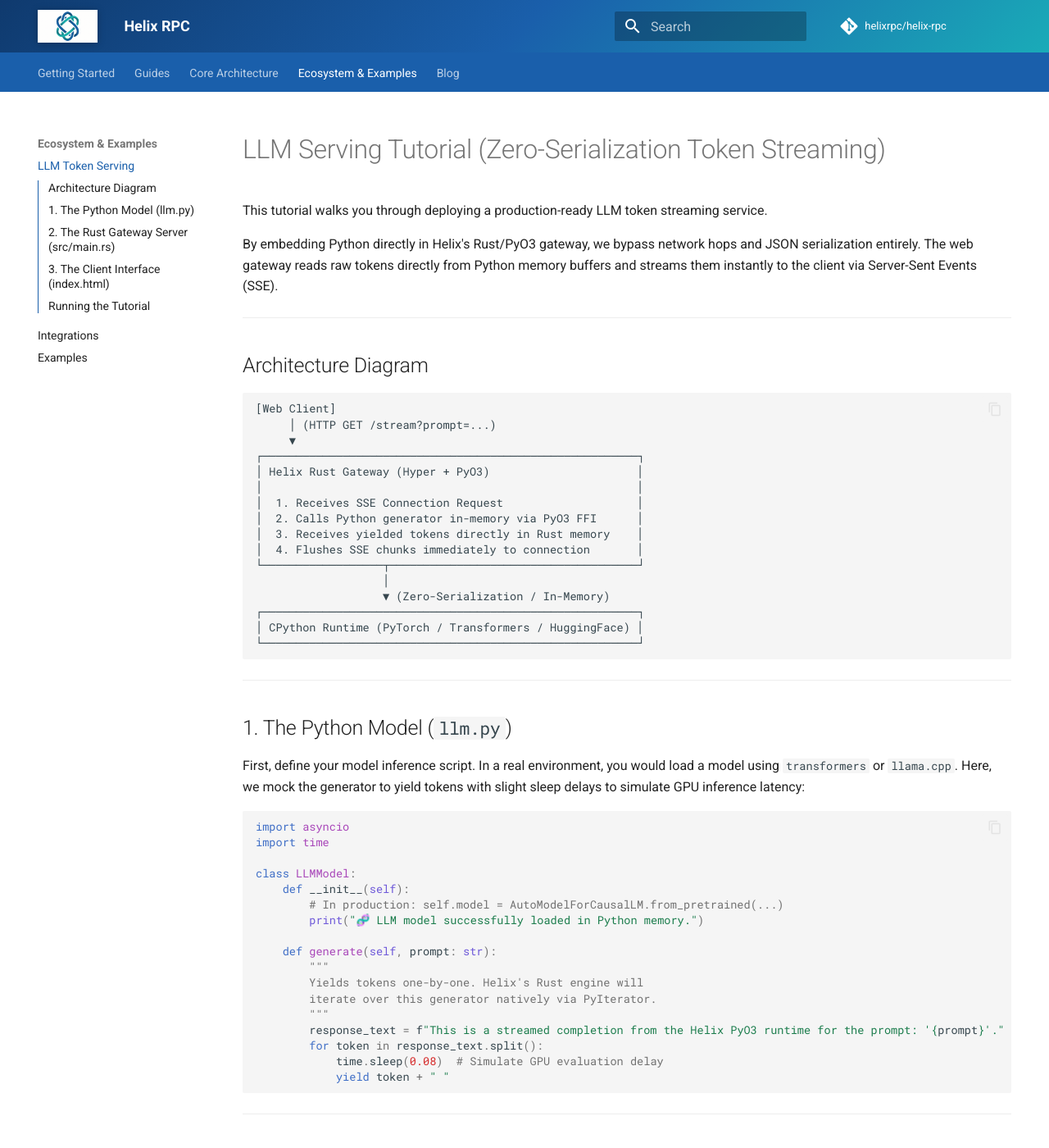
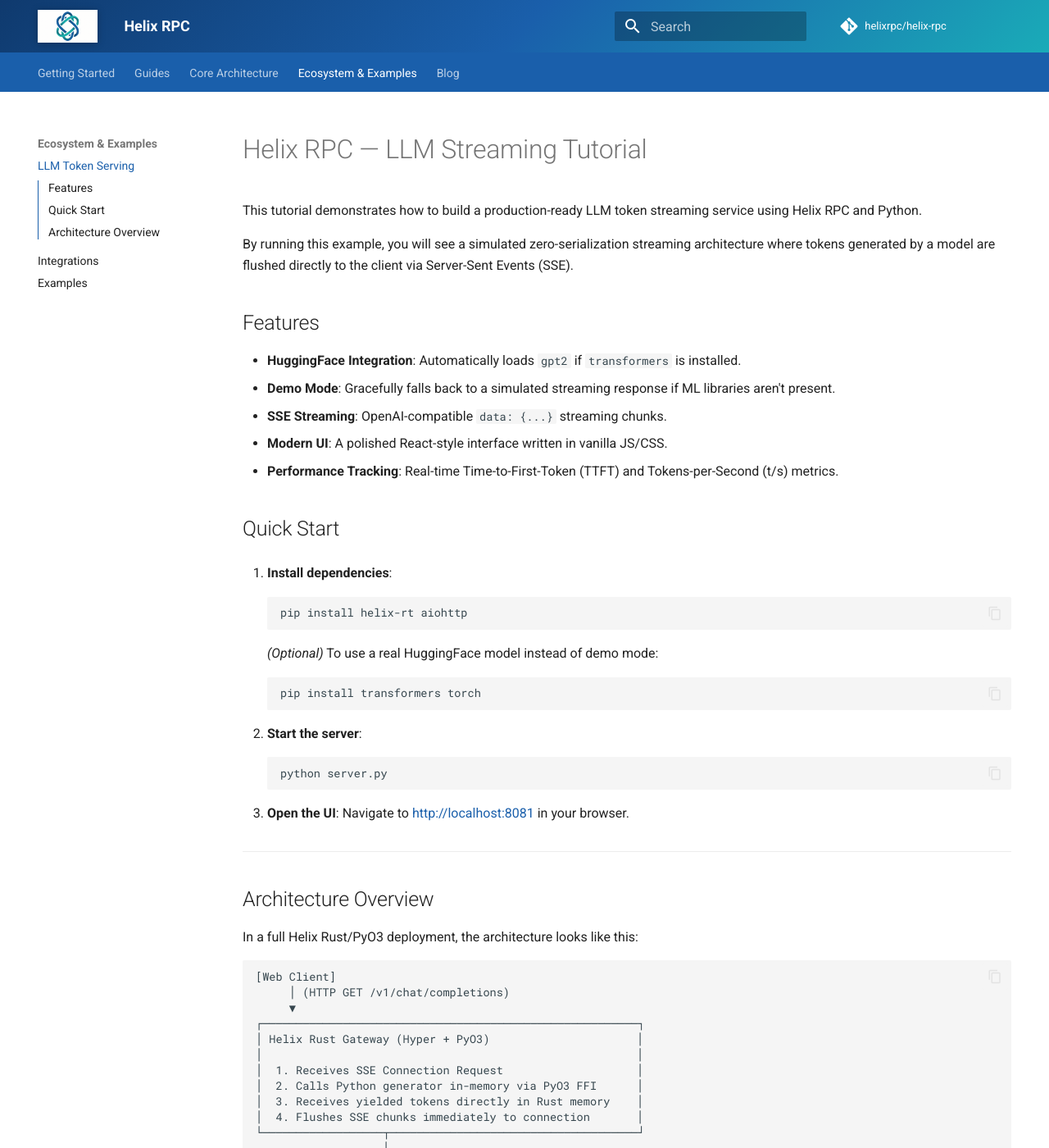
Before and after one commit to helixrpc/helix-rpc, an MkDocs documentation site: the page built from docs/llm-serving.md, in a window 1280 px wide and 1400 px high. Shown: the whole window at 82% size. Built offline with MkDocs 1.6.1 and Material for MkDocs 9.7.7, drawn with Linux system fonts in a browser that asks for light colours; comment, search, counter and statistics services are not loaded; some of the changed text lies outside the part shown.

Commit message:
docs: sync README with new packages/benchmarks and update LLM serving tutorial

````diff
--- a/docs/llm-serving.md
+++ b/docs/llm-serving.md
@@ -1,16 +1,44 @@
-# LLM Serving Tutorial (Zero-Serialization Token Streaming)
+# Helix RPC — LLM Streaming Tutorial
 
-This tutorial walks you through deploying a production-ready LLM token streaming service.
+This tutorial demonstrates how to build a production-ready LLM token streaming service using Helix RPC and Python.
 
-By embedding Python directly in Helix's Rust/PyO3 gateway, we bypass network hops and JSON serialization entirely. The web gateway reads raw tokens directly from Python memory buffers and streams them instantly to the client via Server-Sent Events (SSE).
+By running this example, you will see a simulated zero-serialization streaming architecture where tokens generated by a model are flushed directly to the client via Server-Sent Events (SSE).
+
+## Features
+- **HuggingFace Integration**: Automatically loads `gpt2` if `transformers` is installed.
+- **Demo Mode**: Gracefully falls back to a simulated streaming response if ML libraries aren't present.
+- **SSE Streaming**: OpenAI-compatible `data: {...}` streaming chunks.
+- **Modern UI**: A polished React-style interface written in vanilla JS/CSS.
+- **Performance Tracking**: Real-time Time-to-First-Token (TTFT) and Tokens-per-Second (t/s) metrics.
+
+## Quick Start
+
+1. **Install dependencies**:
+   ```bash
+   pip install helix-rt aiohttp
+   ```
+   *(Optional)* To use a real HuggingFace model instead of demo mode:
+   ```bash
+   pip install transformers torch
+   ```
+
+2. **Start the server**:
+   ```bash
+   python server.py
+   ```
+
+3. **Open the UI**:
+   Navigate to [http://localhost:8081](http://localhost:8081) in your browser.
 
 ---
 
-## Architecture Diagram
+## Architecture Overview
+
+In a full Helix Rust/PyO3 deployment, the architecture looks like this:
 
 ```
 [Web Client]
-     │ (HTTP GET /stream?prompt=...)
+     │ (HTTP GET /v1/chat/completions)
      ▼
 ┌────────────────────────────────────────────────────────┐
 │ Helix Rust Gateway (Hyper + PyO3)                      │
@@ -26,130 +54,3 @@
 │ CPython Runtime (PyTorch / Transformers / HuggingFace) │
 └────────────────────────────────────────────────────────┘
 ```
-
----
-
-## 1. The Python Model (`llm.py`)
-First, define your model inference script. In a real environment, you would load a model using `transformers` or `llama.cpp`. Here, we mock the generator to yield tokens with slight sleep delays to simulate GPU inference latency:
-
-```python
-import asyncio
-import time
-
-class LLMModel:
-    def __init__(self):
-        # In production: self.model = AutoModelForCausalLM.from_pretrained(...)
-        print("🧬 LLM model successfully loaded in Python memory.")
-
-    def generate(self, prompt: str):
-        """
-        Yields tokens one-by-one. Helix's Rust engine will
-        iterate over this generator natively via PyIterator.
-        """
-        response_text = f"This is a streamed completion from the Helix PyO3 runtime for the prompt: '{prompt}'."
-        for token in response_text.split():
-            time.sleep(0.08)  # Simulate GPU evaluation delay
-            yield token + " "
-```
-
----
-
-## 2. The Rust Gateway Server (`src/main.rs`)
-Next, initialize the Helix Rust gateway. It configures the embedded Python runtime, spins up the server, and maps incoming HTTP GET requests to the Python LLM generator.
-
-```rust
-use helix_rt::server::{HelixServer, RestRoute};
-use helix_rt::pyo3_runner::PyModelHandler;
-use std::sync::Arc;
-
-#[tokio::main]
-async fn main() -> Result<(), Box<dyn std::error::Error>> {
-    // 1. Point PyModelHandler to CPython module 'llm' and class 'LLMModel'
-    let py_handler = Arc::new(
-        PyModelHandler::new(
-            ".",         // Module search path (current directory)
-            "llm",       // Python filename (llm.py)
-            "LLMModel"   // Python Class name
-        ).map_err(|e| format!("Python init error: {}", e))?
-    );
-
-    // 2. Define the REST SSE Streaming Route
-    let routes = vec![
-        RestRoute::new("GET", "/stream", "generate")
-    ];
-
-    // 3. Start the Helix multiplexed gateway
-    let addr = "127.0.0.1:8080";
-    let mut server = HelixServer::new(addr, py_handler, routes);
-
-    println!("🚀 Helix LLM Server listening on http://{}", addr);
-    println!("💡 Stream tokens via: curl -N http://127.0.0.1:8080/stream?prompt=Hello");
-
-    server.start().await?;
-    Ok(())
-}
-```
-
----
-
-## 3. The Client Interface (`index.html`)
-To display the streamed tokens in real-time on a web application, use the standard browser `EventSource` API:
-
-```html
-<!DOCTYPE html>
-<html lang="en">
-<head>
-    <meta charset="UTF-8">
-    <title>Helix LLM Stream</title>
-    <style>
-        body { font-family: sans-serif; max-width: 600px; margin: 40px auto; line-height: 1.6; }
-        #output { border: 1px solid #ddd; padding: 20px; border-radius: 6px; background: #fafafa; min-height: 100px; white-space: pre-wrap; }
-        button { padding: 10px 20px; font-weight: bold; background: #1AABB8; color: white; border: none; border-radius: 4px; cursor: pointer; }
-    </style>
-</head>
-<body>
-    <h1>Helix LLM Token Stream</h1>
-    <textarea id="prompt" rows="3" style="width: 100%;">Write a story about a fast RPC compiler...</textarea>
-    <br/><br/>
-    <button onclick="startStream()">Generate Completion</button>
-    <p><strong>Response:</strong></p>
-    <div id="output"></div>
-
-    <script>
-        function startStream() {
-            const prompt = encodeURIComponent(document.getElementById('prompt').value);
-            const outputDiv = document.getElementById('output');
-            outputDiv.innerText = ""; // Clear screen
-
-            // Listen to Server-Sent Events stream from Helix
-            const eventSource = new EventSource(`http://127.0.0.1:8080/stream?prompt=${prompt}`);
-
-            eventSource.onmessage = function(event) {
-                // Append token chunk to UI
-                outputDiv.innerText += event.data;
-            };
-
-            eventSource.onerror = function() {
-                // Connection closed successfully at end of generation
-                eventSource.close();
-            };
-        }
-    </script>
-</body>
-</html>
-```
-
----
-
-## Running the Tutorial
-
-1. Make sure Python is available in your shell environment and your CPython shared libraries are accessible to Rust.
-2. Compile and start the Rust server:
-   ```bash
-   cargo run --release
-   ```
-3. Test from another terminal using `curl`:
-   ```bash
-   curl -N "http://127.0.0.1:8080/stream?prompt=Helix"
-   ```
-4. Or open `index.html` in your web browser, input your prompt, and watch the completion stream into the page!
````
Also changed, not shown: README.md (+20 -2 lines).
